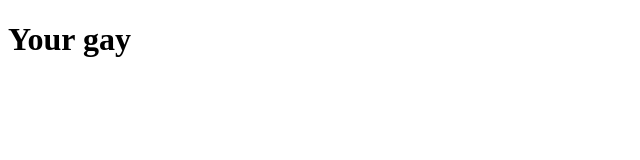
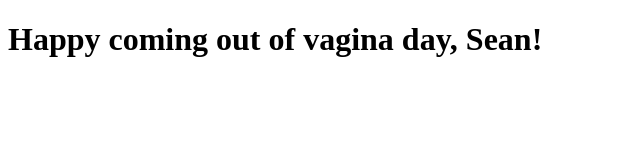
Before and after one commit to Andrewchonghw/seanbday, a plain HTML site: page index.html in a window 1280 px wide. Shown: the whole page, without its empty margins (0-640 px from the left). Drawn offline with Linux system fonts and the light colour scheme.

Commit message:
Update index.html

```diff
--- a/index.html
+++ b/index.html
@@ -1,7 +1,14 @@
 <!DOCTYPE html>
-<html>
-<title>APA LIN CIAO</title>
-<body>
-<h1>Your gay</h1>
-</body>
-</html>
+    <html>
+    <head>
+        <title>Happy bday Sean</title>
+        <meta name="viewport" content="width=device-width, initial-scale=1.0">
+    </head>
+
+    <body>
+        <header>
+            <h1>Happy coming out of vagina day, Sean!</h1>
+        </header>
+    </body>
+
+    </html>
```
